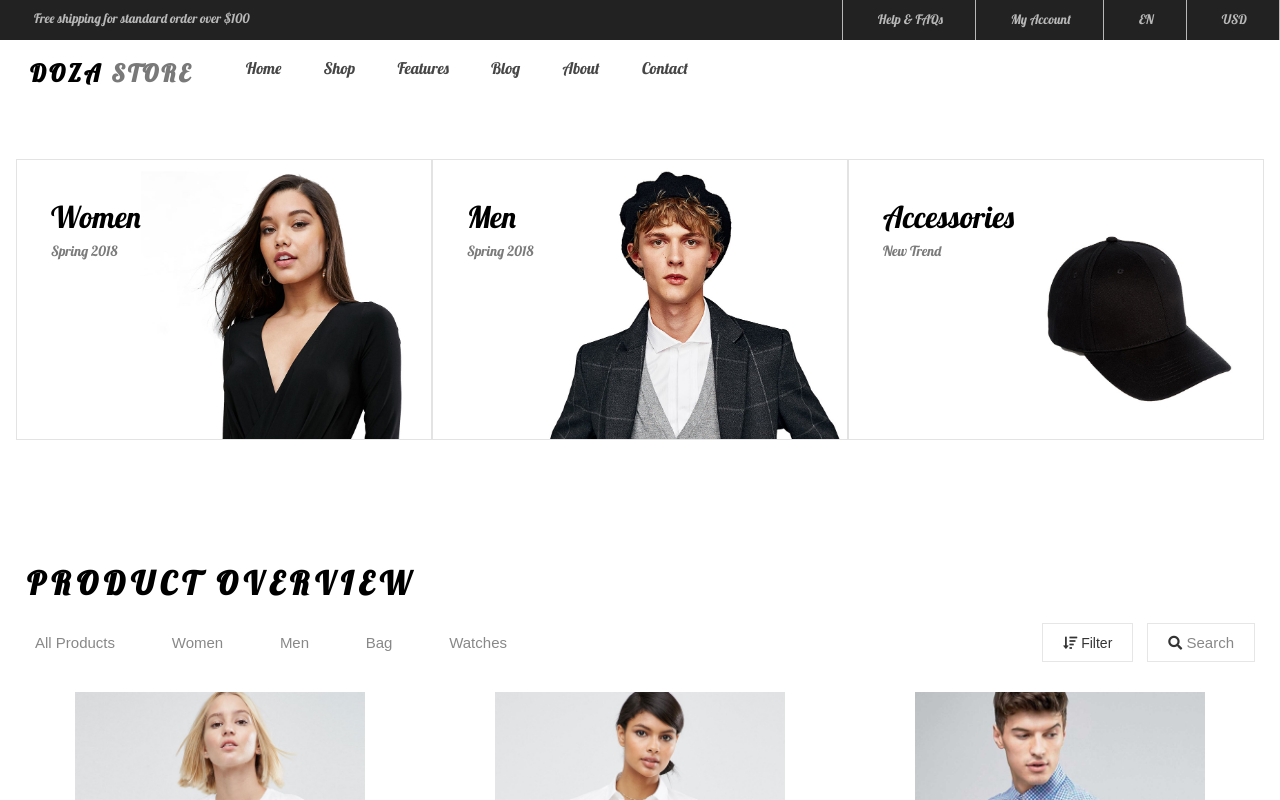
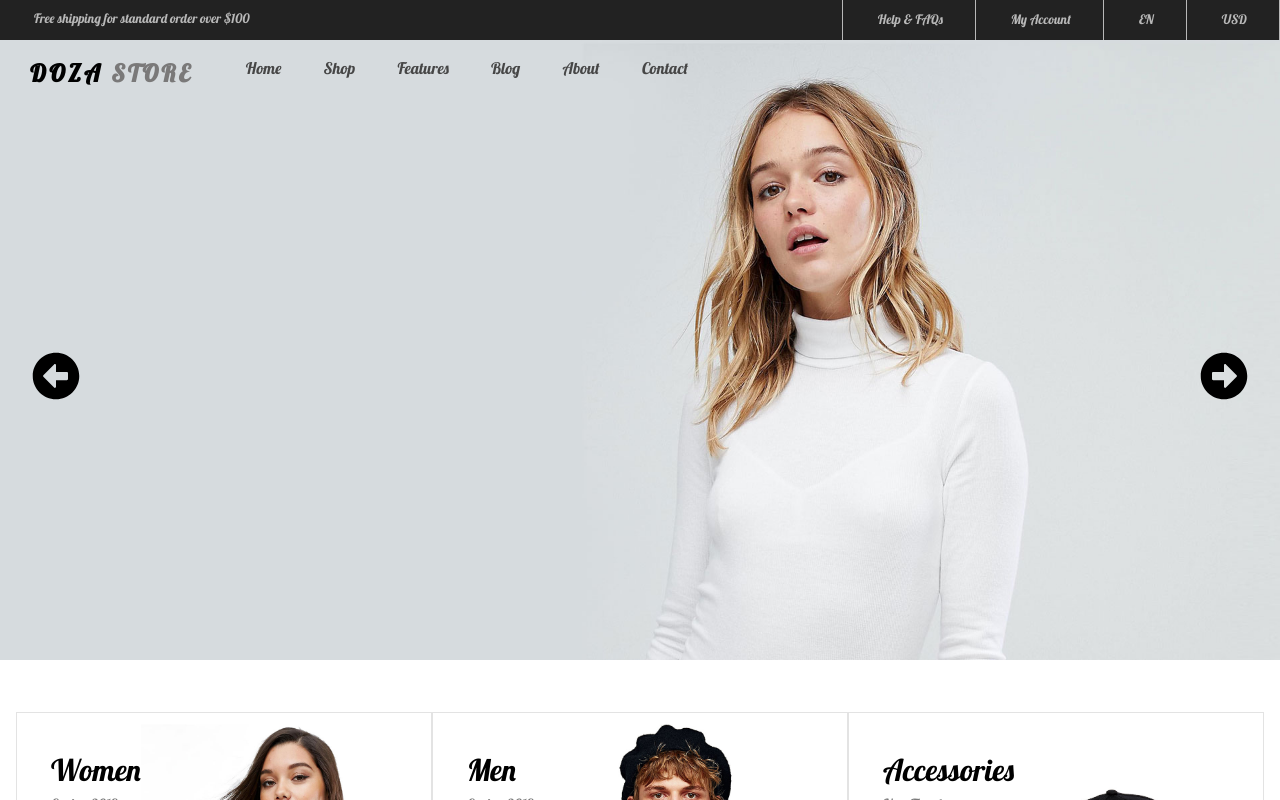
Before and after one commit to 5iveemmy/Doza-store, a React (Create React App) app: page / in a window 1280 px wide. Shown: the top 800 px of the page. Built offline with nearby package versions, Linux system fonts and the light colour scheme; some icons are missing.

Commit message:
added background-color on scroll to navbar

```diff
--- a/src/App.js
+++ b/src/App.js
@@ -3,12 +3,15 @@ import Navbar from "./components/Navbar";
 import { BrowserRouter as Route } from "react-router-dom";
 import "./App.css";
 import Boxes from "./Boxes/Boxes";
+import ImageSlider from "./components/ImageSlider";
+import { SliderData } from "./components/SliderData";
 
 function App() {
   return (
     <>
       <Route>
         <Navbar />
+        <ImageSlider slides={SliderData} />
         <Boxes />
       </Route>
     </>
--- /dev/null
+++ b/src/components/ImageSlider.css
@@ -0,0 +1,39 @@
+.slider {
+  position: relative;
+  /* height: 100vh; */
+  display: flex;
+  justify-content: center;
+  align-items: center;
+}
+
+.image {
+  width: 100%;
+  height: 600px;
+  border-radius: 10px;
+}
+
+.right-arrow {
+  position: absolute;
+  top: 50%;
+  right: 32px;
+  font-size: 3rem;
+  color: #000;
+  z-index: 10;
+  cursor: pointer;
+  user-select: none;
+}
+
+.left-arrow {
+  position: absolute;
+  top: 50%;
+  left: 32px;
+  font-size: 3rem;
+  color: #000;
+  z-index: 10;
+  cursor: pointer;
+  user-select: none;
+}
+
+.slide-img {
+  width: 100%;
+}
--- /dev/null
+++ b/src/components/ImageSlider.js
@@ -0,0 +1,46 @@
+import React from "react";
+import { useState } from "react/cjs/react.development";
+import { SliderData } from "./SliderData";
+import { FaArrowAltCircleRight, FaArrowAltCircleLeft } from "react-icons/fa";
+import "./ImageSlider.css";
+
+const ImageSlider = ({ slides }) => {
+  const [current, setCurrent] = useState(0);
+  const length = slides.length;
+
+  const nextSlide = () => {
+    setCurrent(current === length - 1 ? 0 : current + 1);
+  };
+
+  const prevSlide = () => {
+    setCurrent(current === 0 ? length - 1 : current - 1);
+  };
+
+  console.log(current);
+
+  if (!Array.isArray(slides) || slides.length <= 0) {
+    return null;
+  }
+
+  return (
+    <section className="slider">
+      <FaArrowAltCircleLeft className="left-arrow" onClick={prevSlide} />
+      <FaArrowAltCircleRight className="right-arrow" onClick={nextSlide} />
+
+      {SliderData.map((slide, index) => {
+        return (
+          <div
+            className={index === current ? "slide active" : "slide"}
+            key={index}
+          >
+            {index === current && (
+              <img src={slide.images} alt="slides" className="slide-img" />
+            )}
+          </div>
+        );
+      })}
+    </section>
+  );
+};
+
+export default ImageSlider;
--- a/src/components/Navbar.css
+++ b/src/components/Navbar.css
@@ -50,7 +50,15 @@ nav.big-nav {
   display: flex;
   justify-content: space-between;
   padding: 18px 20px 18px 30px;
-  position: sticky;
+  position: fixed;
+  width: 100%;
+  z-index: 1100;
+}
+
+.big-nav.active {
+  background: #ffffff;
+  transition: 0.5s;
+  margin-top: -40px;
 }
 
 .left {
--- a/src/components/Navbar.js
+++ b/src/components/Navbar.js
@@ -1,10 +1,23 @@
-import React from "react";
+import React, { useState } from "react";
 import { Link } from "react-router-dom";
+import { BsHeart, MdSearch, IoMdCart } from "react-icons/all";
 import "./Navbar.css";
-import { BsHeart, MdSearch, IoMdCart } from "react-icons/all";
 function Navbar() {
+  const [navbar, setNavbar] = useState(false);
+
+  const changeBackground = () => {
+    if (window.scrollY >= 30) {
+      setNavbar(true);
+    } else {
+      setNavbar(false);
+    }
+  };
+
+  window.addEventListener("scroll", changeBackground);
+
   return (
     <>
+      <div className="nav-container">
         <div className="small-nav">
           <div className="free">
             <p>Free shipping for standard order over $100</p>
@@ -24,7 +37,7 @@ function Navbar() {
             </li>
           </ul>
         </div>
-      <nav className="big-nav">
+        <nav className={navbar ? " big-nav active" : "big-nav"}>
           <div className="left">
             <h1>
               DOZA <span>STORE</span>
@@ -63,6 +76,7 @@ function Navbar() {
             </Link>
           </div>
         </nav>
+      </div>
     </>
   );
 }
--- /dev/null
+++ b/src/components/SliderData.js
@@ -0,0 +1,15 @@
+import slide01 from "../images/slide-01.jpg";
+import slide02 from "../images/slide-02.jpg";
+import slide03 from "../images/slide-03.jpg";
+
+export const SliderData = [
+  {
+    images: slide01,
+  },
+  {
+    images: slide02,
+  },
+  {
+    images: slide03,
+  },
+];
```
Lines whose indentation alone changed are shown as unchanged.
